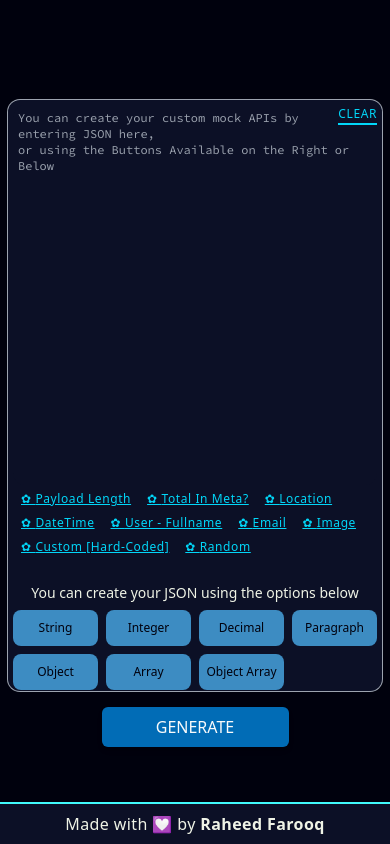
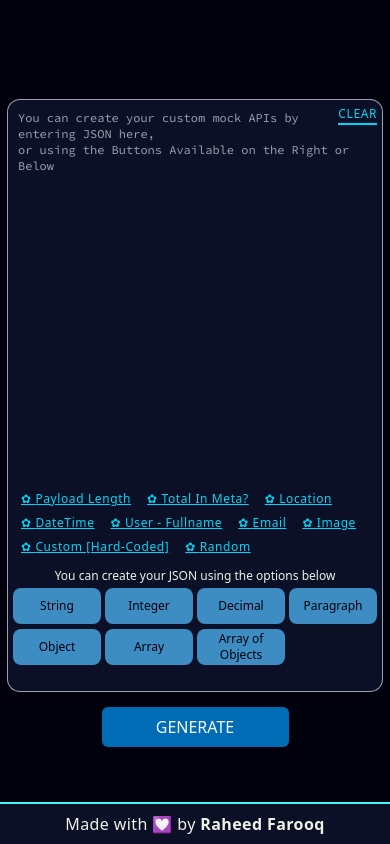
Before and after one commit to RaheedFarooq/customendpoints_web, a React (Create React App) app: page /v2 in a window 390 px wide. Built offline with nearby package versions, Linux system fonts and the light colour scheme.

Commit message:
Fixed: Responsive issue on mobile devices

```diff
--- a/src/components/docs/constants.js
+++ b/src/components/docs/constants.js
@@ -57,7 +57,7 @@ export const CODE_SAMPLES = [
     },
   },
   {
-    heading: "Object Array",
+    heading: "Array of Objects",
     description: "THIS IS HOW A SAMPLE INTEGER DEFINITION WOULD LOOK LIKE",
     code: {
       aoo: {
@@ -92,8 +92,7 @@ export const UNCHANGED_JSON = [
   },
   {
     heading: "Location",
-    description:
-      "Generates a random pair of lat & lng",
+    description: "Generates a random pair of lat & lng",
     code: {
       location: {
         type: "LOCATION",
@@ -102,42 +101,38 @@ export const UNCHANGED_JSON = [
   },
   {
     heading: "DateTime",
-    description:
-      "Generates a Random Date and Time",
+    description: "Generates a Random Date and Time",
     code: {
       date: {
-        type: "DATE"
+        type: "DATE",
       },
     },
   },
   {
     heading: "User - Fullname",
-    description:
-      "Generates a Random Name",
+    description: "Generates a Random Name",
     code: {
       name: {
-        type: "FULLNAME"
+        type: "FULLNAME",
       },
     },
   },
   {
     heading: "Email",
-    description:
-      "Generates a Random Email",
+    description: "Generates a Random Email",
     code: {
       email: {
-        type: "EMAIL"
+        type: "EMAIL",
       },
     },
   },
   {
     heading: "Image",
-    description:
-      "Generates a Random Email Address",
+    description: "Generates a Random Email Address",
     code: {
       image: {
         type: "IMAGE",
-        description: "replace IMAGE with AVATAR for user profilePictures"
+        description: "replace IMAGE with AVATAR for user profilePictures",
       },
     },
   },
@@ -146,7 +141,7 @@ export const UNCHANGED_JSON = [
     description:
       "You can define how many data objects you need your API to Return by defining a -length- attribute ",
     code: {
-      "custom": {
+      custom: {
         type: "CUSTOM",
         value: "My Custom Value",
         description:
@@ -159,7 +154,7 @@ export const UNCHANGED_JSON = [
     description:
       "You can pass in an array of values and let the API randomly return one of those elements",
     code: {
-      "random": {
+      random: {
         type: "RANDOM",
         value: ["Value 1", "Value 2", "Value 3", "Value 4"],
         description:
@@ -169,4 +164,14 @@ export const UNCHANGED_JSON = [
   },
 ];
 
-export const UNCHANGED_KEYS = ["length", "showTotalInMeta", "location", "date", "custom", "name", "email", "image", "random"];
+export const UNCHANGED_KEYS = [
+  "length",
+  "showTotalInMeta",
+  "location",
+  "date",
+  "custom",
+  "name",
+  "email",
+  "image",
+  "random",
+];
--- a/src/components/home/styles.scss
+++ b/src/components/home/styles.scss
@@ -1,48 +1,47 @@
-.home{
+.home {
   @apply bg-gray-200 flex flex-col items-center px-2 lg:px-8 bg-prefered-black h-full relative;
   // min-height: 90vh;
 
-.para-text{
-    @apply text-sm mt-4 md:mt-0 font-medium text-center text-prefered-white leading-tight lg:text-lg w-full ;
+  .para-text {
+    @apply text-xs md:text-sm md:mt-0 font-medium text-center text-prefered-white leading-tight lg:text-lg w-full;
   }
 
-.code-editor{
+  .code-editor {
     @apply col-span-full lg:col-span-8 w-full row-span-7 mt-0  flex flex-col justify-between relative;
   }
 
-.code-area{
-    @apply  border border-transparent rounded-xl ring-1 ring-gray-400 p-2 bg-prefered-dark text-prefered-white;
+  .code-area {
+    @apply border border-transparent rounded-xl ring-1 ring-gray-400 p-2 bg-prefered-dark text-prefered-white;
     @apply focus-within:ring-4 focus-within:ring-gray-500 focus-within:border-transparent;
     @apply grid grid-cols-10 grid-rows-9 content-between lg:grid-rows-1 w-full p-1 md:p-2 lg:p-4 relative;
     // min-height:70vh;
     height: 70vh;
   }
 
-.code-text{
+  .code-text {
     font-weight: 400;
     @apply border border-transparent rounded-xl p-0 bg-prefered-dark text-prefered-neon focus:outline-none;
     @apply resize-none w-full h-90p p-1 pr-4 md:pr-1;
     @apply text-xs sm:text-sm md:text-base lg:text-lg;
-    font-family: 'Source Code Pro', monospace;
+    font-family: "Source Code Pro", monospace;
   }
 
-.code-options-area{
-    @apply col-span-full lg:col-span-2 grid grid-cols-8 lg:grid-cols-5 gap-2 lg:gap-3 h-1/6 row-span-2 pt-0 lg:px-1 mt-0;
+  .code-options-area {
+    @apply col-span-full lg:col-span-2 grid grid-cols-8 lg:grid-cols-5 gap-1 lg:gap-3 h-1/6 row-span-2 pt-0 lg:px-1 mt-0;
     @apply absolute lg:relative w-full bottom-6 lg:-bottom-1;
   }
 
-.code-buttons{
-    @apply bg-prefered-shade1 font-medium text-prefered-black h-9 sm:h-8 md:h-10 rounded-lg text-xs sm:text-sm lg:text-base focus:outline-none hover:bg-prefered-shade3 hover:text-prefered-light col-span-2 lg:col-span-full	;
+  .code-buttons {
+    @apply bg-prefered-shade1 font-medium text-prefered-black h-9 sm:h-8 md:h-9 rounded-lg text-xs sm:text-sm lg:text-base focus:outline-none hover:bg-prefered-shade3 hover:text-prefered-light col-span-2 lg:col-span-full;
+  }
 }
 
-}
-
-.textarea{
+.textarea {
   font-weight: 400;
   @apply border-b-2 lg:border-b-0 lg:border-r-2 border-prefered-light p-5 text-prefered-neon focus:outline-none;
   @apply resize-none w-full lg:w-4/5 h-4/6 lg:h-full;
   @apply text-sm md:text-base;
-    font-family: 'Source Code Pro', monospace;
+  font-family: "Source Code Pro", monospace;
 }
 
 /* width */
@@ -57,7 +56,7 @@
 
 /* Handle */
 ::-webkit-scrollbar-thumb {
-    @apply bg-prefered-neon rounded-full
+  @apply bg-prefered-neon rounded-full;
 }
 
 /* Handle on hover */
```
Lines whose indentation alone changed are shown as unchanged.
